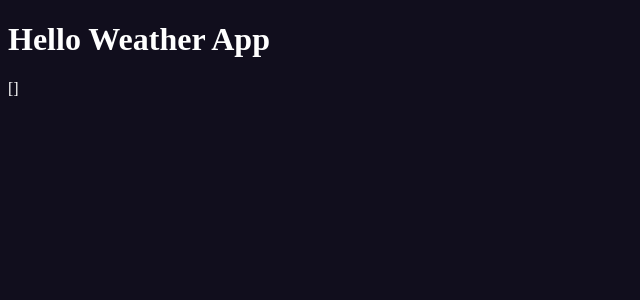
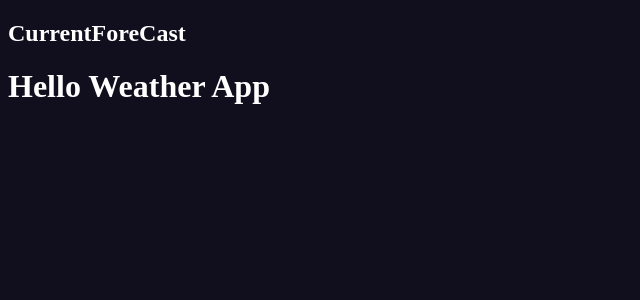
Before and after one commit to Albatraoz12/Weather-dude, a React (Vite) app: page / in a window 1280 px wide. Shown: the top 300 px of the page, without its empty margins (0-640 px from the left). Built offline with nearby package versions, Linux system fonts and the light colour scheme; no server answers.

Commit message:
create new component and import to app.jsx

```diff
--- a/src/App.jsx
+++ b/src/App.jsx
@@ -1,5 +1,6 @@
 import { useEffect, useState } from 'react';
 import './index.scss';
+import CurrentForeCast from './components/CurrentForeCast';
 
 function App() {
   const [data, setData] = useState([]);
@@ -19,7 +20,6 @@ function App() {
         const info = await response.json();
         setData(info);
       }
-      console.log(lat, long);
     };
     getLocation();
   }, [lat, long]);
@@ -27,8 +27,8 @@ function App() {
   return (
     <>
       <div>
+        <CurrentForeCast currentData={data.current} />
         <h1>Hello Weather App</h1>
-        <div>{JSON.stringify(data)}</div>
       </div>
     </>
   );
--- /dev/null
+++ b/src/components/CurrentForeCast.jsx
@@ -0,0 +1,10 @@
+const CurrentForeCast = ({ currentData }) => {
+  console.log('current forecast: ', currentData);
+  return (
+    <section>
+      <h1>CurrentForeCast</h1>
+    </section>
+  );
+};
+
+export default CurrentForeCast;
```
